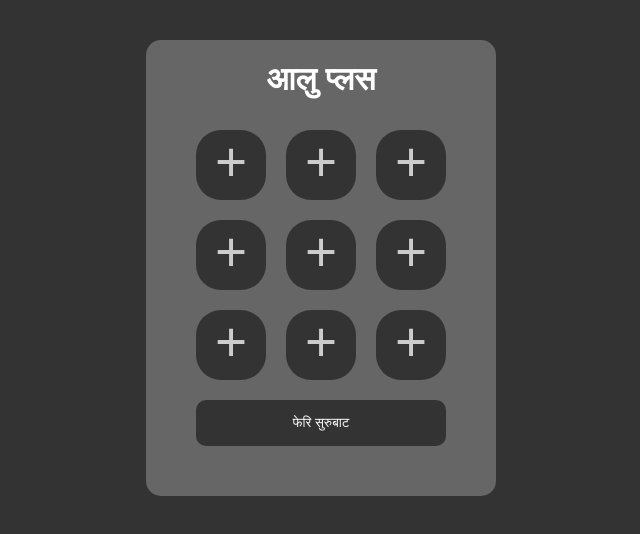
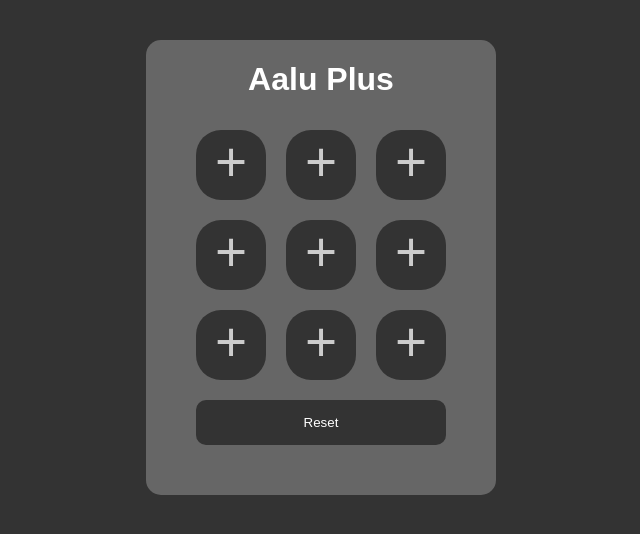
Before and after one commit to apabaad/aalu_plus_jquery, a plain HTML site: page index.html in a window 1280 px wide. Shown: the whole page, without its empty margins (319-959 px from the left). Drawn offline with nearby package versions, Linux system fonts and the light colour scheme.

Commit message:
Update index.html

```diff
--- a/index.html
+++ b/index.html
@@ -9,7 +9,7 @@
 <body>
 <div id="container">
 	<header>
-		<h1>आलु प्लस</h1>
+		<h1>Aalu Plus</h1>
 	</header>
 	<ul id="board">
 		<li id="spot1">+</li>
@@ -23,7 +23,7 @@
 		<li id="spot9">+</li>
 	</ul>
 <footer>
-	<button id="reset"> फेरि सुरुबाट</button>
+	<button id="reset"> Reset</button>
 </footer>
 </div>
 </body>
```
